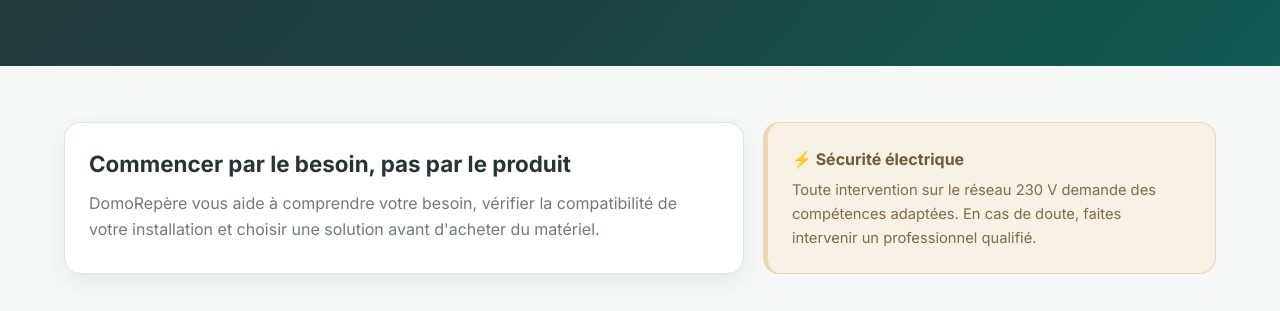
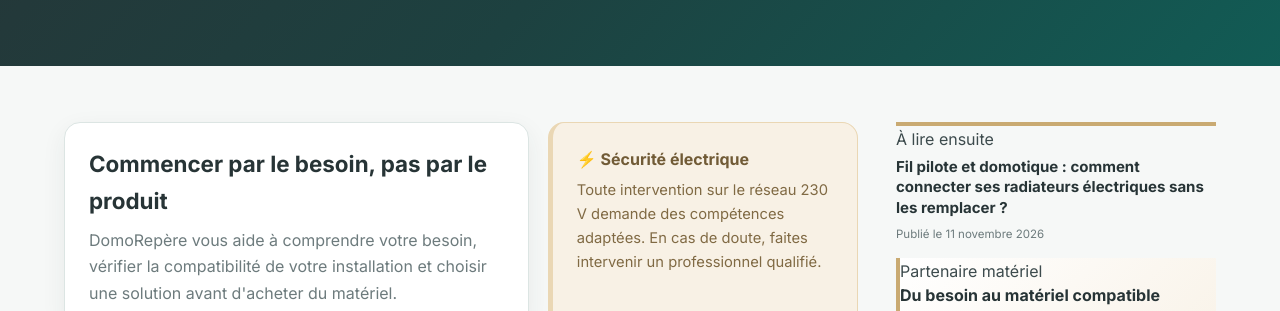
Before and after one commit to belonsmarthabitat-lgtm/domorepere.fr, a plain HTML site: page articles.html in a window 1280 px wide. Shown: the part 320-631 px from the top of the page. Drawn offline with Linux system fonts and the light colour scheme.

Commit message:
Ajoute la sidebar droite à la page Guides

```diff
--- a/articles.html
+++ b/articles.html
@@ -71,6 +71,7 @@
     .skip-link{position:fixed;left:1rem;top:.75rem;z-index:9999;padding:.7rem 1rem;border-radius:10px;background:var(--brand-primary);color:var(--color-text-inverse);font-weight:800;transform:translateY(-160%);transition:transform .18s ease}.skip-link:focus{transform:translateY(0);color:var(--color-text-inverse);outline:3px solid var(--brand-accent);outline-offset:3px}main:focus{outline:none}
 @media(max-width:800px){.nav-container{flex-direction:column;gap:.7rem;padding:.7rem 1rem}nav ul{flex-wrap:wrap;justify-content:center;gap:.55rem 1rem}.intro{grid-template-columns:1fr}.articles-grid{grid-template-columns:1fr}.hero{padding:3.8rem 1rem 3.4rem}.container{padding:3rem 1rem}}
   </style>
+  <link rel="stylesheet" href="assets/css/sidebar-v2.css">
   <script type="application/ld+json">
   {
     "@context":"https://schema.org",
@@ -109,6 +110,8 @@
   </section>
 
   <div class="container">
+    <div class="guides-layout">
+      <div class="guides-main">
     <div class="intro">
       <section class="intro-card">
         <h2>Commencer par le besoin, pas par le produit</h2>
@@ -217,6 +220,9 @@
       <strong>La méthode DomoRepère</strong>
       <p>Comprendre → Choisir → Installer → Automatiser → Entretenir. Chaque nouveau guide viendra progressivement compléter ce parcours.</p>
     </section>
+      </div>
+      <aside class="sidebar guides-sidebar" aria-label="Repères DomoRepère" data-global-sidebar></aside>
+    </div>
   </div>
 </main>
 
@@ -225,5 +231,6 @@
   <p><a href="mentions-legales.html">Mentions légales</a> — <a href="politique-de-confidentialite.html">Politique de confidentialité</a></p>
   <p class="footer-tagline">DomoRepère — Comprendre • Choisir • Installer • Automatiser • Entretenir</p>
 </footer>
+<script src="assets/js/sidebar-v2.js" defer></script>
 </body>
 </html>
```
